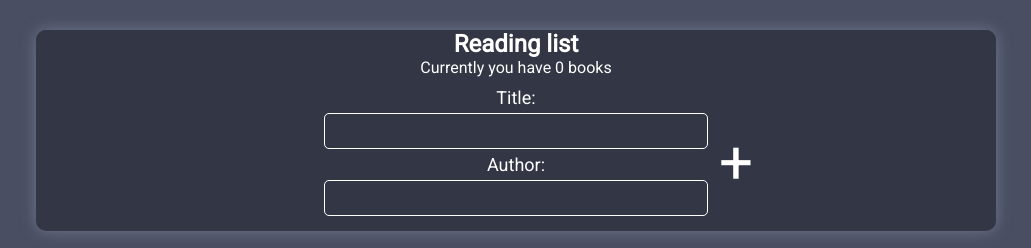
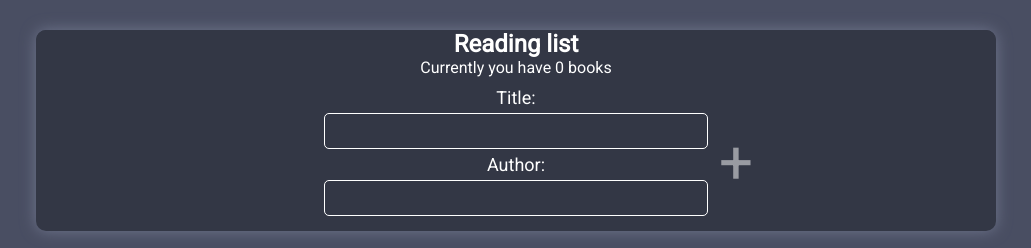
Before and after one commit to lenski88/list-book-context, a React (Create React App) app: page / in a window 1280 px wide. Shown: the top 248 px of the page, without its empty margins (124-1155 px from the left). Built offline with nearby package versions, Linux system fonts and the light colour scheme.

Commit message:
feat: add animation btn addBook

```diff
--- a/src/components/NewBook.js
+++ b/src/components/NewBook.js
@@ -35,7 +35,9 @@ export const NewBook = () => {
           maxLength={30}
         />
       </label>
-      <button type="submit">&#43;</button>
+      <StyledButtonAdd type="submit" name={name} author={author}>
+        &#43;
+      </StyledButtonAdd>
     </StyledNewBookForm>
   );
 };
@@ -63,7 +65,12 @@ const StyledNewBookForm = styled.form`
     }
   }
 
-  & button {
+  @media (max-width: 768px) {
+    width: 65%;
+  }
+`;
+
+const StyledButtonAdd = styled.button`
   position: absolute;
   right: -45px;
   top: 40px;
@@ -71,15 +78,21 @@ const StyledNewBookForm = styled.form`
   color: #fff;
   border: none;
   font-size: 6rem;
-    cursor: pointer;
   transition: all 0.5s;
-    &:hover {
-      opacity: 0.5;
-      transform: scale(0.9);
+
+  cursor: ${({ name, author }) => (name && author ? "pointer" : "default")};
+
+  animation: ${({ name, author }) =>
+    name && author ? "animButton .5s alternate infinite" : null};
+
+  opacity: ${({ name, author }) => (name && author ? 1 : 0.5)};
+
+  @keyframes animButton {
+    from {
+      transform: scale(1);
+    }
+    to {
+      transform: scale(0.8);
     }
   }
-
-  @media (max-width: 768px) {
-    width: 65%;
-  }
 `;
```
Lines whose indentation alone changed are shown as unchanged.
